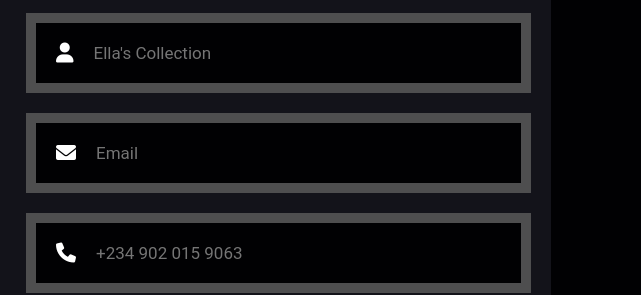
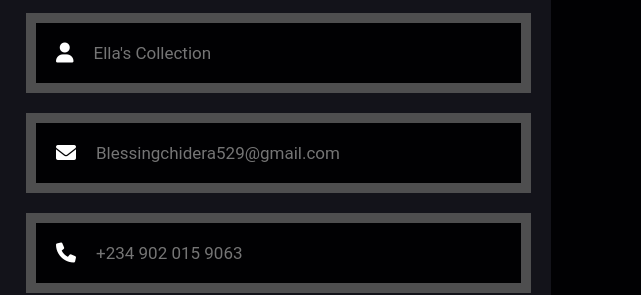
Before and after one commit to Chifrica/Blessing-Anyanwu, a plain HTML site: page index.html in a window 1280 px wide. Shown: the part 2900-3195 px from the top of the page, 639-1280 px from the left. Drawn offline with Linux system fonts and the light colour scheme; a script that the page names is missing.

Commit message:
added email address

```diff
--- a/index.html
+++ b/index.html
@@ -143,7 +143,7 @@
                 </div>
                 <div class="inputBox">
                     <span class="fas fa-envelope"></span>
-                    <input type="email" placeholder="Email" required>
+                    <input type="email" placeholder="Blessingchidera529@gmail.com" required>
                 </div>
                 <div class="inputBox">
                     <span class="fas fa-phone"></span>
```
